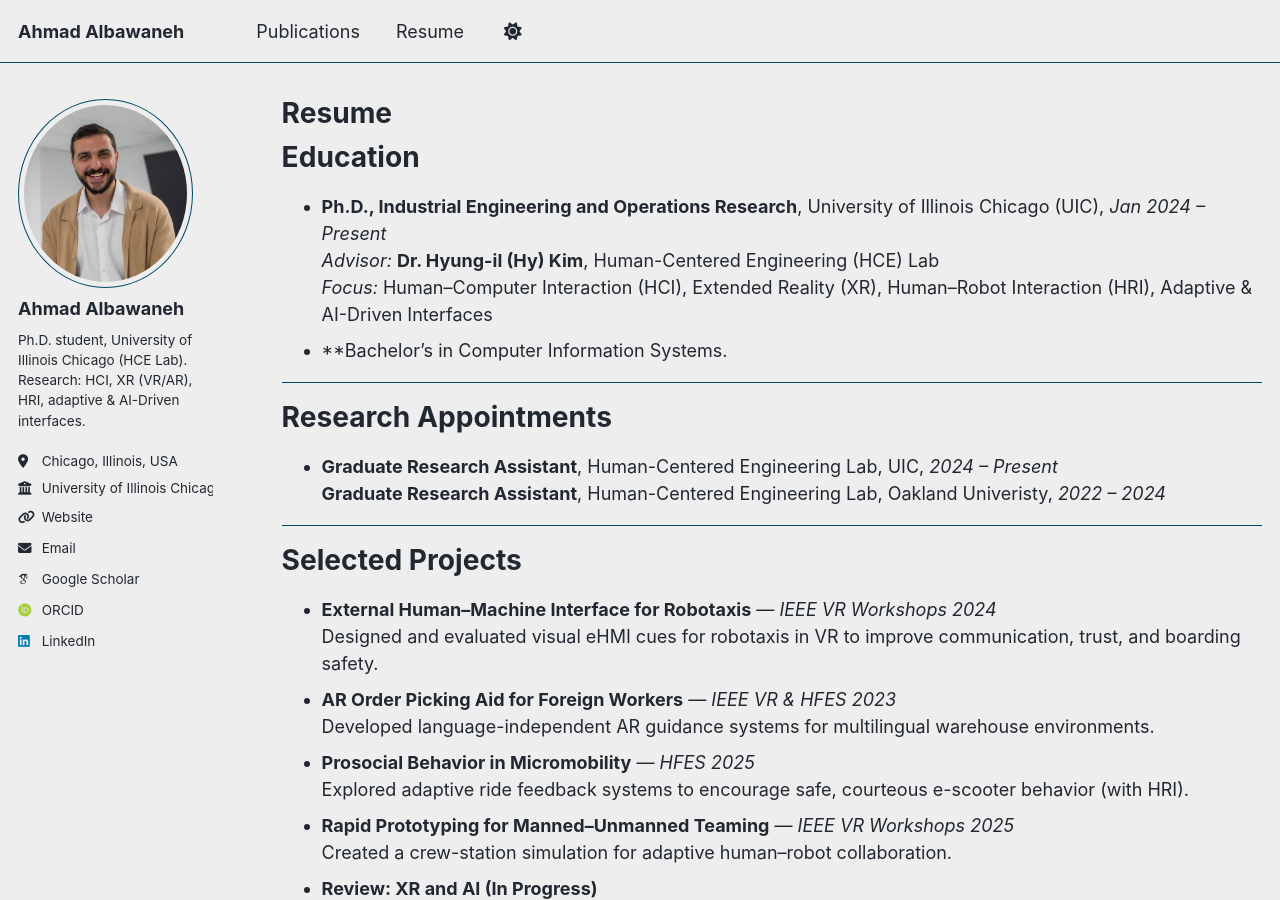
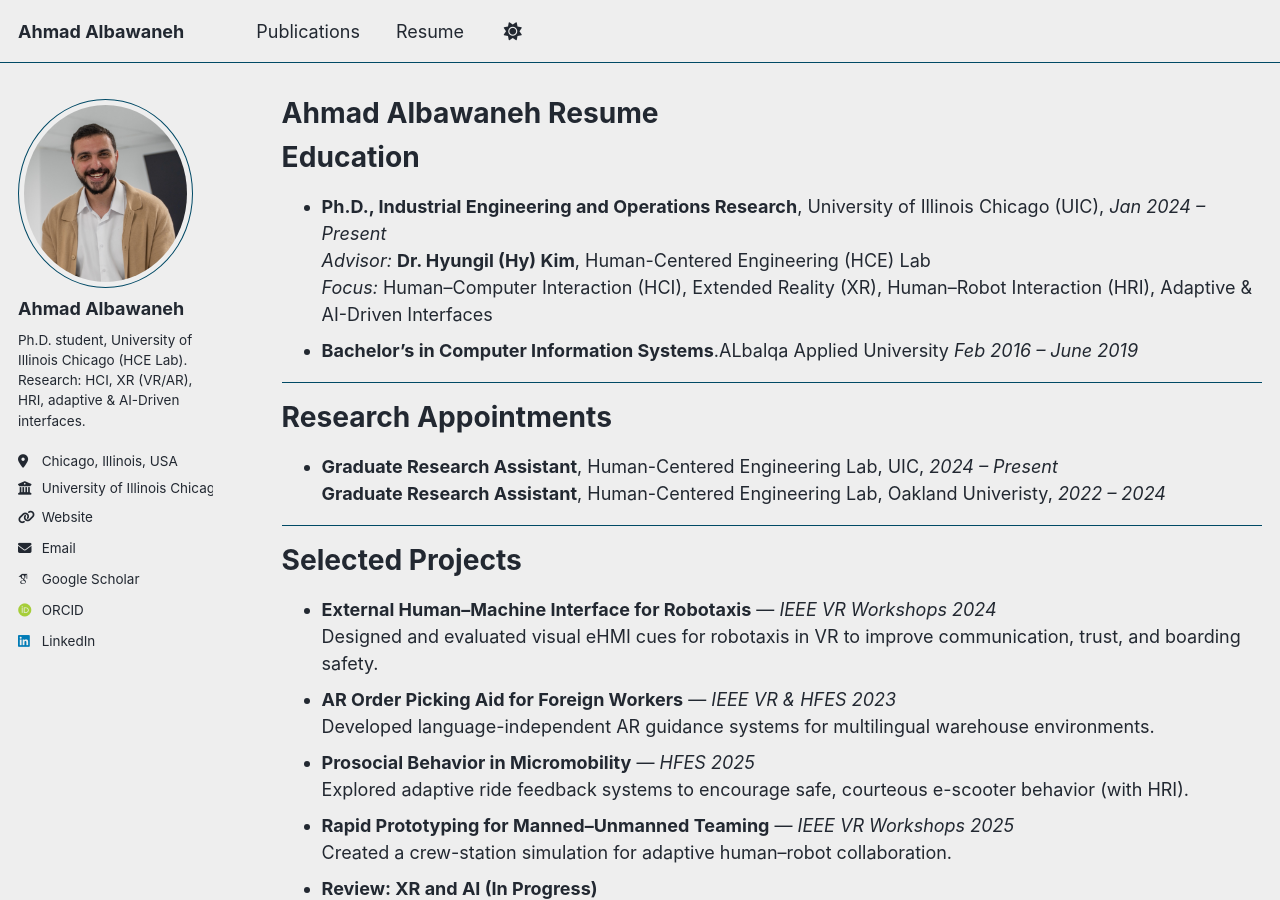
Before and after one commit to bawaneh/bawaneh, a Jekyll site: the page built from _pages/cv.md, in a window 1280 px wide and 900 px high. Built offline with Jekyll 4.4.1, drawn with Linux system fonts in a browser that asks for light colours; some web fonts are replaced; a script that is not in the unit is left out.

Commit message:
Update cv.md

```diff
--- a/_pages/cv.md
+++ b/_pages/cv.md
@@ -1,6 +1,6 @@
 ---
 layout: archive
-title: "Resume"
+title: "Ahmad Albawaneh Resume"
 permalink: /cv/
 author_profile: true
 redirect_from:
@@ -9,12 +9,14 @@ redirect_from:
 
 {% include base_path %}
 
+
+
 Education
 ======
 * **Ph.D., Industrial Engineering and Operations Research**, University of Illinois Chicago (UIC), *Jan 2024 – Present*
-  *Advisor:* **Dr. Hyung-il (Hy) Kim**, Human-Centered Engineering (HCE) Lab
+  *Advisor:* **Dr. Hyungil (Hy) Kim**, Human-Centered Engineering (HCE) Lab
   *Focus:* Human–Computer Interaction (HCI), Extended Reality (XR), Human–Robot Interaction (HRI), Adaptive & AI-Driven Interfaces
-* **Bachelor's in Computer Information Systems.
+* **Bachelor's in Computer Information Systems**.ALbalqa Applied University *Feb 2016 – June 2019*
 
 ---
 
@@ -92,7 +94,7 @@ Service & Leadership
 
 Professional Links
 ======
-* **Lab:** [Human-Centered Engineering Lab (UIC)](https://hcelab.uic.edu/)
+* **Lab:** [Human-Centered Engineering Lab (UIC)](https://sites.google.com/view/human-centered-engineering/home)
 * **Scholar:** [Google Scholar](https://scholar.google.com/citations?user=ywoPBf8AAAAJ&hl=en)
 * **ResearchGate:** [Ahmad Albawaneh](https://www.researchgate.net/profile/Ahmad-Albawaneh-2)
 * **LinkedIn:** [linkedin.com/in/ahmadbawaneh](https://linkedin.com/in/ahmadbawaneh)
```
